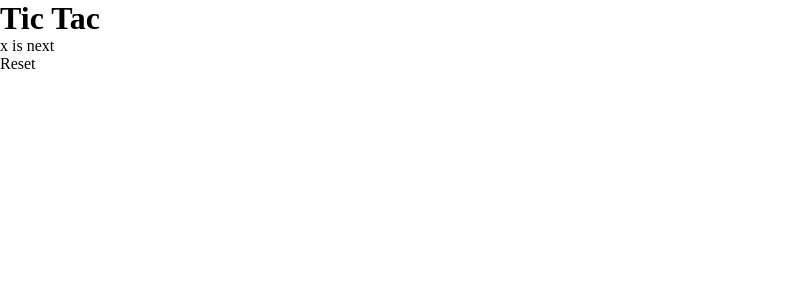
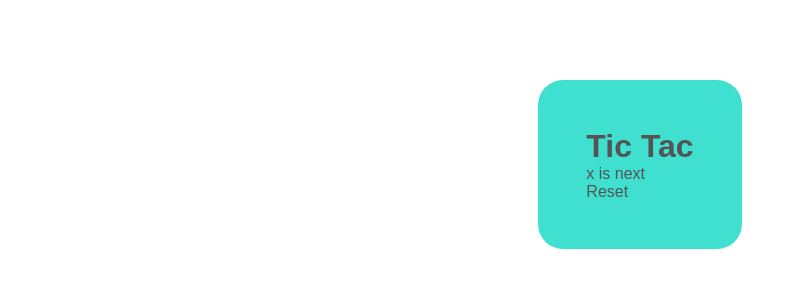
Before and after one commit to Amopho/tic-tac-toe, a plain HTML site: page index.html in a window 1280 px wide. Shown: the whole page, without its empty margins (0-805 px from the left). Drawn offline with Linux system fonts and the light colour scheme.

Commit message:
style colours

```diff
--- a/css/style.css
+++ b/css/style.css
@@ -3,3 +3,17 @@
   margin: 0;
   padding: 0;
 }
+
+body {
+  color: #545454;
+  display: flex;
+  font-family: sans-serif;
+  justify-content: center;
+}
+
+.container {
+  background-color: turquoise;
+  margin: 5rem;
+  padding: 3rem;
+  border-radius: 25px;
+}
```
